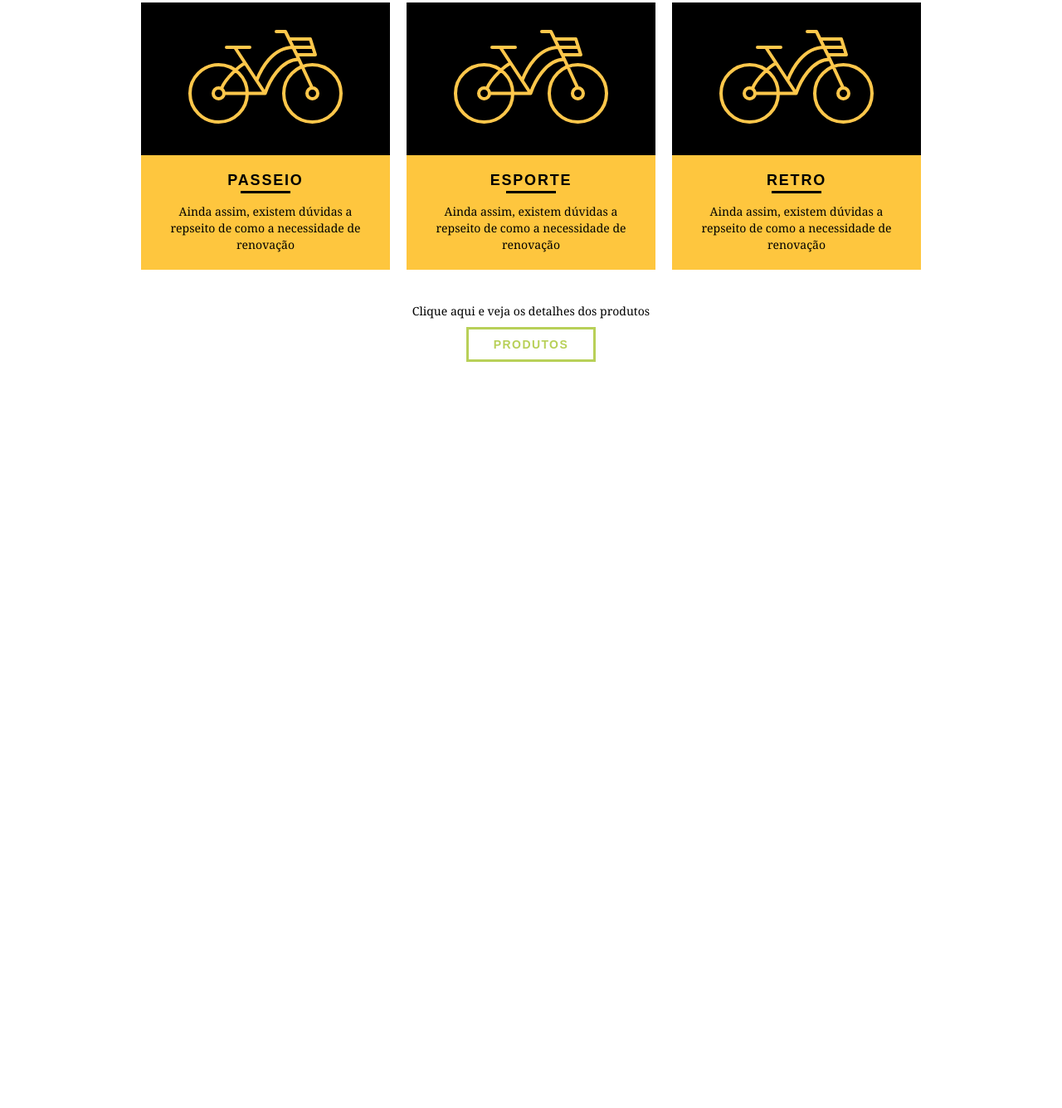
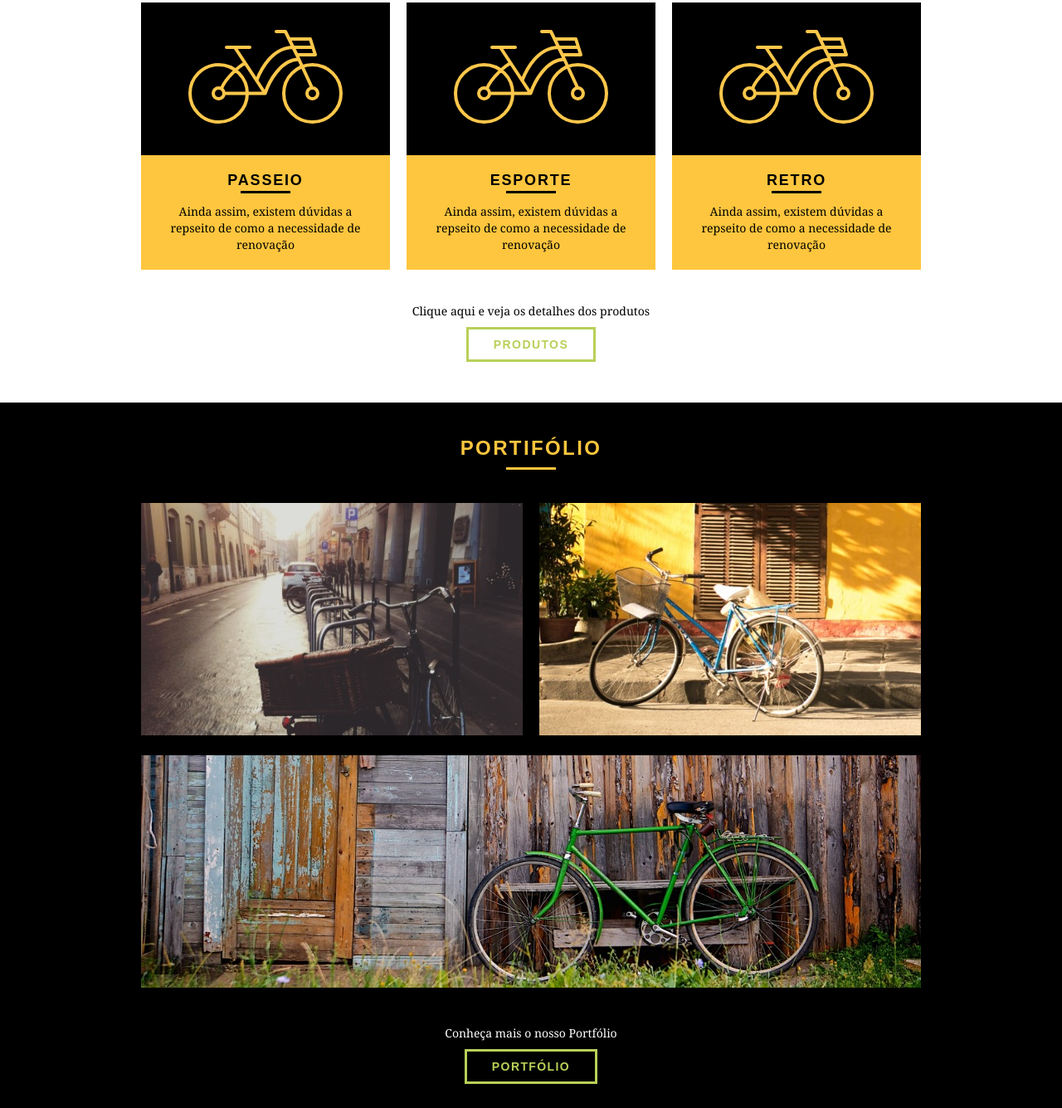
Before and after one commit to cadu77/bikcraft, a plain HTML site: page web/index.html in a window 1280 px wide. Shown: the part 614-1949 px from the top of the page at 83% size. Before the commit the page ends 1099 px from the top, so only its background shows below. Drawn offline with Linux system fonts and the light colour scheme.

Commit message:
estrutura portfolio

```diff
--- a/web/css/style.css
+++ b/web/css/style.css
@@ -148,3 +148,22 @@ p{
 .call p{
   margin-bottom: 20px;
 }
+/* Portfólio*/
+
+.portfolio{
+  width: 100%;
+  background: #000;
+  padding: 40px 0;
+}
+.portfolio .subtitulo{
+  color: #fec63e;
+}
+.portfolio .subtitulo::after{
+  background: #fec63e;
+}
+.portfolio_lista li:last-child{
+  margin-top: 20px;
+}
+.portfolio .call p{
+  color: #fff;
+}
--- a/web/index.html
+++ b/web/index.html
@@ -20,7 +20,7 @@
 				<ul>
 					<li><a href="sobre.html">Sobre</a></li>
 					<li><a href="produtos.html">Produtos</a></li>
-					<li><a href="portifolio.html">Portifólio</a></li>
+					<li><a href="portfolio.html">Portfólio</a></li>
 					<li><a href="contato.html">Contato</a></li>
 					<li></li>
 				</ul>
@@ -73,6 +73,20 @@
 			<a href="produtos.html" class="btn btn-preto">Produtos</a>
 		</div>
 	</section>
+	<section class="portfolio">
+		<div class="container">
+			<h2 class="subtitulo">Portifólio</h2>
+			<ul class="portfolio_lista">
+				<li class="grid-8"><img src="img/portfolio/retro.jpg" alt="Retro"></li>
+				<li class="grid-8"><img src="img/portfolio/passeio.jpg" alt="Passeio"></li>
+				<li class="grid-16"><img src="img/portfolio/esporte.jpg" alt="Esporte"></li>
+			</ul>
+			<div class="call">
+				<p>Conheça mais o nosso Portfólio</p>
+				<a href="portfolio.html" class="btn">Portfólio</a>
+			</div>
+		</div>
+	</section>
 </body>
 
 </html>
```
